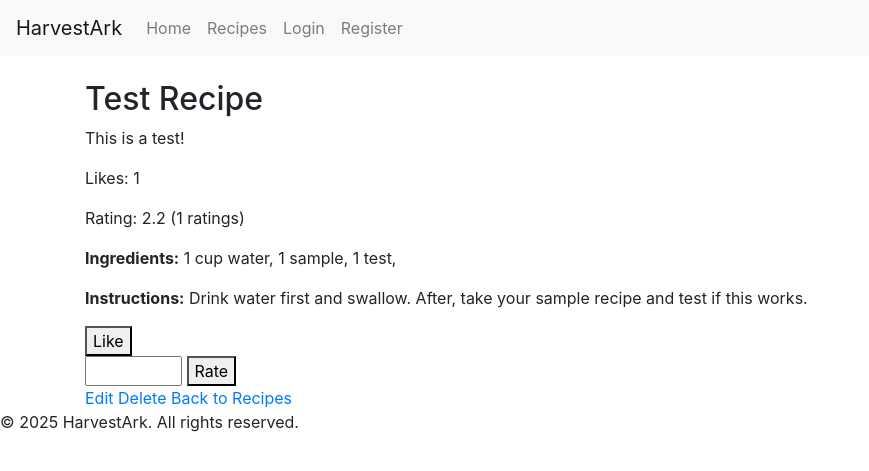
After one commit to IrishWolv3/harvest-recipe, a Django app: page /recipes_list/1/ in a window 1280 px wide. The commit adds this page. Shown: the top 471 px of the page, without its empty margins (0-869 px from the left). Run offline with Django 5.2, Linux system fonts and the light colour scheme; data comes from the database, SQL or seed files in the repository; some libraries are stand-ins or nearby versions.

Commit message:
Sprint 2 commit: Finished CRUD operation for Recipes, Fixed views for public to see recipes, Added rating and likes, Started Initial developement of the groups section. I also had made the step by step instructions and image upload for recipes

```diff
--- a/HarvestArk/settings.py
+++ b/HarvestArk/settings.py
@@ -11,10 +11,13 @@ https://docs.djangoproject.com/en/5.1/ref/settings/
 """
 
 from pathlib import Path
+import os
 
 # Build paths inside the project like this: BASE_DIR / 'subdir'.
 BASE_DIR = Path(__file__).resolve().parent.parent
 
+MEDIA_URL = '/media/'
+MEDIA_ROOT = os.path.join(BASE_DIR, 'media')
 
 # Quick-start development settings - unsuitable for production
 # See https://docs.djangoproject.com/en/5.1/howto/deployment/checklist/
@@ -122,3 +125,5 @@ STATIC_URL = 'static/'
 # https://docs.djangoproject.com/en/5.1/ref/settings/#default-auto-field
 
 DEFAULT_AUTO_FIELD = 'django.db.models.BigAutoField'
+
+LOGIN_URL = 'login'
--- a/HarvestArk/urls.py
+++ b/HarvestArk/urls.py
@@ -16,10 +16,12 @@ Including another URLconf
 """
 from django.contrib import admin
 from django.urls import path, include
+from django.conf import settings
+from django.conf.urls.static import static
 
 urlpatterns = [
     path('admin/', admin.site.urls),
     path('', include('my_app.urls')),
     path('accounts/', include('django.contrib.auth.urls')),
-    #path("", include("my_app.urls")),
-]
+    path('recipes_list/', include('my_app.urls')),
+] + static(settings.MEDIA_URL, document_root=settings.MEDIA_ROOT)
--- a/my_app/models.py
+++ b/my_app/models.py
@@ -2,6 +2,8 @@ from django.contrib.auth.models import AbstractUser, Group, Permission, User
 from django.db import models
 from django.contrib.auth import get_user_model
 from django.utils.timezone import now
+
+######### User Management #########
 
 # Custom User Model
 class User(AbstractUser):
@@ -10,7 +12,6 @@ class User(AbstractUser):
 
     groups = models.ManyToManyField(Group, related_name="custom_user_set", blank=True) # Many-to-many relationship with Group model
     user_permissions = models.ManyToManyField(Permission, related_name="custom_permission_set", blank=True) # Many-to-many relationship with Permission model
-
 
 # User profile model (extends built-in Django User)
 class UserProfile(models.Model):
@@ -26,13 +27,16 @@ def default_user():
     first_user = User.objects.first()
     return first_user.id if first_user else None  # Ensure it returns None if no user exists
 
+######## Recipe & Ingredient Management #########
+
 # Recipe Model
 class Recipe(models.Model):
     User = get_user_model()
     title = models.CharField(max_length=255)
-    description = models.TextField()
-    ingredients = models.TextField()
-    instructions = models.TextField()
+    image = models.ImageField(upload_to='recipe_images/', blank=True, null=True)
+    description = models.TextField(null=True)  # Description field with auto_now_add
+    ingredients = models.TextField(null=True)  # Ingredients field with auto_now_add
+    instructions = models.TextField(null=True)  # Instructions field with auto_now_add
     created_at = models.DateTimeField(auto_now_add=True)
     updated_at = models.DateTimeField(auto_now=True)
     author = models.ForeignKey(User, on_delete=models.CASCADE, null=True, blank=True)
@@ -55,3 +59,13 @@ class Ingredient(models.Model):
 
     def __str__(self): # String representation
         return f"{self.quantity} of {self.name}"
+
+# Group Model
+class Group(models.Model):
+    name = models.CharField(max_length=255, unique=True) # Unique name for the group
+    description = models.TextField(blank=True) # Optional description
+    created_at = models.DateTimeField(auto_now_add=True) # Creation timestamp
+    members = models.ManyToManyField(User, related_name='groups', blank=True) # Many-to-many relationship with User
+
+    def __str__(self): # String representation
+        return self.name
--- a/my_app/urls.py
+++ b/my_app/urls.py
@@ -9,9 +9,9 @@ urlpatterns = [
     path('logout/', views.logout_view, name='logout'),
     path('register/', views.register, name='register'),
     path('profile/', views.profile, name='profile'),
-    path('', recipe_list, name='recipe_list'),      #### Recipe Paths
-    path('<int:recipe_id>/', views.recipe_detail, name='recipe_detail'),
-    path('create/', recipe_create, name='recipe_create'),
+    path('recipe_list/', recipe_list, name='recipe_list'),             # Recipe views   # Public recipe list
+    path('<int:recipe_id>/', views.recipe_detail, name='recipe_detail'),    # Public recipe details
+    path('create/', recipe_create, name='recipe_create'),  # Requires login
     path('<int:recipe_id>/edit/', recipe_update, name='recipe_update'),
     path('<int:recipe_id>/delete/', recipe_delete, name='recipe_delete'),
     path('<int:recipe_id>/like/', like_recipe, name='like_recipe'),
--- a/my_app/views.py
+++ b/my_app/views.py
@@ -2,7 +2,7 @@ from django.contrib.auth import login, logout, authenticate
 from django.contrib.auth.forms import UserCreationForm
 from django.shortcuts import render, redirect, get_object_or_404
 from django.contrib.auth.decorators import login_required
-from .models import Recipe
+from .models import Recipe, Group
 from .forms import CustomUserCreationForm, CustomAuthenticationForm, UserProfileForm, RecipeForm
 
 ################################## Front end applications #############################
@@ -59,12 +59,12 @@ def profile(request):
     return render(request, 'profile.html') # Render the profile.html template
 
 ############################ Recipe Management #############################
-@login_required
-def recipe_list(request): # Ensure the user is logged in to view the recipe list
+# Recipe List View
+def recipe_list(request):
     recipes = Recipe.objects.all()  # Fetch all recipes
     return render(request, 'recipe_list.html', {'recipes': recipes})  # Render the recipe list template
 
-@login_required # Ensure the user is logged in to view a recipe
+# Recipe Detail View
 def recipe_detail(request, recipe_id):
     recipe = get_object_or_404(Recipe, id=recipe_id)  # Fetch the specific recipe
     return render(request, 'recipe_detail.html', {'recipe': recipe})  # Render the recipe detail template
@@ -72,12 +72,14 @@ def recipe_detail(request, recipe_id):
 @login_required # Ensure the user is logged in to create a recipe
 def recipe_create(request):
     if request.method == 'POST':
-        form = RecipeForm(request.POST)
+        form = RecipeForm(request.POST, request.FILES)
         if form.is_valid():
             recipe = form.save(commit=False)
             recipe.author = request.user
             recipe.save()
             return redirect('recipe_list')
+        else:
+            print(form.errors)  # Debugging line
     else:
         form = RecipeForm()
     return render(request, 'recipe_form.html', {'form': form})  # Render the recipe creation form template
@@ -86,7 +88,7 @@ def recipe_create(request):
 def recipe_update(request, recipe_id):
     recipe = get_object_or_404(Recipe, id=recipe_id, author=request.user)
     if request.method == 'POST':
-        form = RecipeForm(request.POST, instance=recipe)
+        form = RecipeForm(request.POST, request.FILES, instance=recipe)
         if form.is_valid():
             form.save()
             return redirect('recipe_detail', recipe_id=recipe.id)
@@ -118,3 +120,9 @@ def rate_recipe(request, recipe_id):
         rating = float(request.POST.get('rating')) # Get the rating from the form
         recipe.update_rating(rating)
         return redirect('recipe_detail', recipe_id=recipe.id)  # Redirect to the recipe detail page after rating
+
+############################ Group Management #############################
+@login_required
+def group_list(request): # List all groups
+    groups = Group.objects.all() # Fetch all groups
+    return render(request, 'groups/group_list.html', {'groups': groups}) # Render the group list template
--- a/templates/base.html
+++ b/templates/base.html
@@ -16,6 +16,7 @@
         <div class="collapse navbar-collapse" id="navbarNav">
             <ul class="navbar-nav">
                 <li class="nav-item"><a class="nav-link" href="/">Home</a></li>
+                <li class="nav-item"><a class="nav-link" href="/recipe_list/">Recipes</a></li>
                 {% if user.is_authenticated %}
                     <li class="nav-item"><a class="nav-link" href="/dashboard/">Dashboard</a></li>
                     <li class="nav-item"><a class="nav-link" href="/profile/">Profile</a></li>
--- a/templates/dashboard.html
+++ b/templates/dashboard.html
@@ -7,7 +7,7 @@
         {% for recipe in recipes %}
             <li>{{ recipe.title }} - <a href="#">View</a></li>
         {% empty %}
-            <li>No recipes yet. <a href="#">Add one</a></li>
+        <a href="{% url 'recipe_create' %}" class="btn btn-primary">Add Recipe</a>
         {% endfor %}
     </ul>
 {% endblock %}
--- /dev/null
+++ b/templates/recipe_detail.html
@@ -0,0 +1,33 @@
+{% extends 'base.html' %}
+{% block content %}
+<h2>{{ recipe.title }}</h2>
+{% if recipe.image %}
+    <img src="{{ recipe.image.url }}" alt="{{ recipe.title }}" width="400">
+{% endif %}
+<p>{{ recipe.description }}</p>
+<p>Likes: {{ recipe.likes.count }}</p>
+<p>Rating: {{ recipe.rating|floatformat:1 }} ({{ recipe.rating_count }} ratings)</p>
+<p><strong>Ingredients:</strong> {{ recipe.ingredients }}</p>
+<p><strong>Instructions:</strong> {{ recipe.instructions }}</p>
+<!-- Like Button -->
+<form method="POST" action="{% url 'like_recipe' recipe.id %}">
+    {% csrf_token %}
+    <button type="submit">
+        {% if user in recipe.likes.all %}
+            Unlike
+        {% else %}
+            Like
+        {% endif %}
+    </button>
+</form>
+
+<!-- Rating Form -->
+<form method="POST" action="{% url 'rate_recipe' recipe.id %}">
+    {% csrf_token %}
+    <input type="number" name="rating" min="1" max="5" step="0.1" required>
+    <button type="submit">Rate</button>
+</form>
+<a href="{% url 'recipe_update' recipe.id %}">Edit</a>
+<a href="{% url 'recipe_delete' recipe.id %}">Delete</a>
+<a href="{% url 'recipe_list' %}">Back to Recipes</a>
+{% endblock %}
```
Also changed, not shown: my_app/forms.py (+8 -2 lines), templates/recipe_confirm_delete.html (added, +10 -0 lines), templates/recipe_form.html (added, +10 -0 lines), templates/recipe_list.html (added, +21 -0 lines), db.sqlite3, media/recipe_images/water.jpg (added), my_app/migrations/0002_remove_ingredient_quantity_remove_recipe_user_and_more.py (added), my_app/migrations/0003_recipe_image.py (added).
